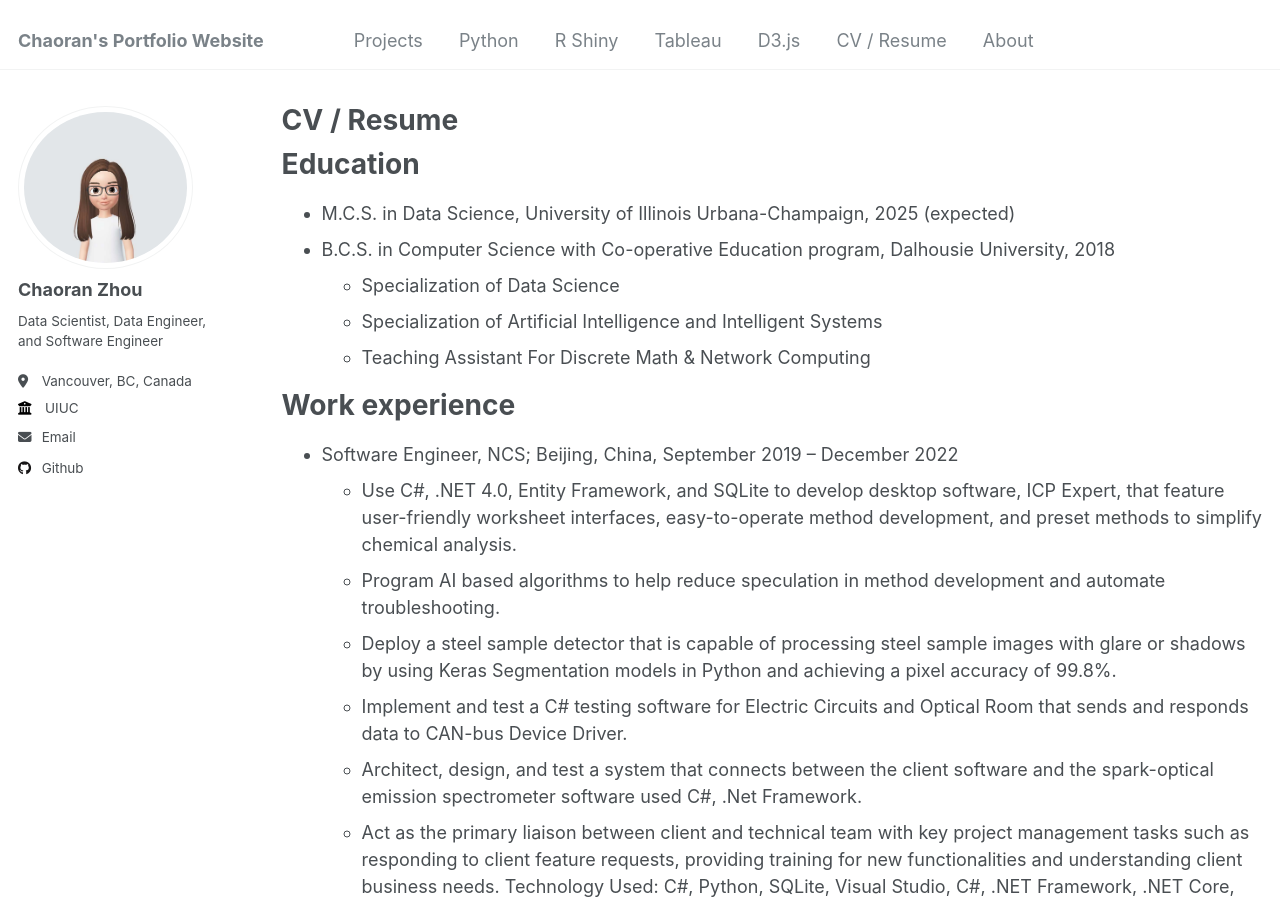
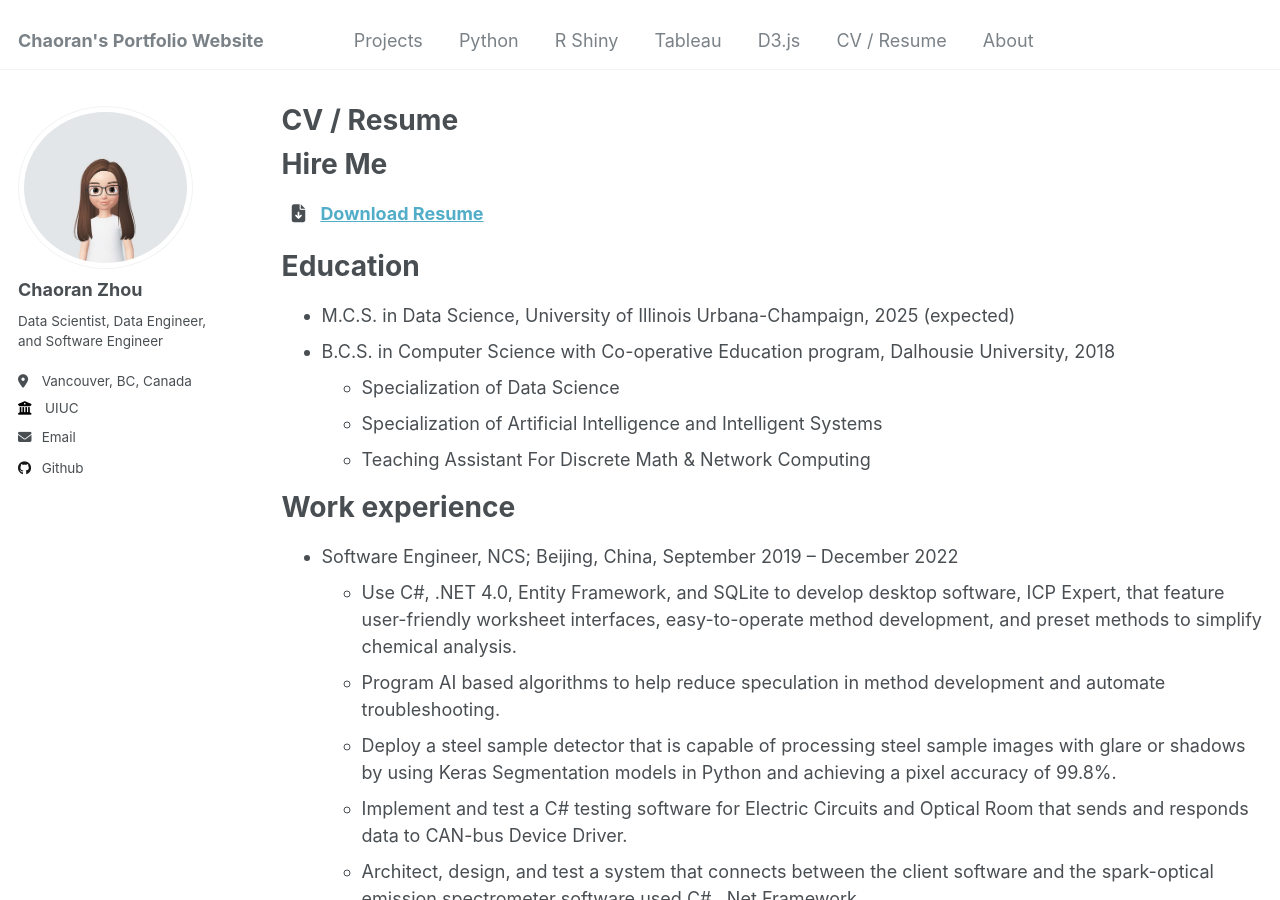
Before and after one commit to ranranrunforit/ranranrunforit.github.io, a Jekyll site: the page built from _pages/cv.md, in a window 1280 px wide and 900 px high. Built offline with Jekyll 4.4.1, drawn with Linux system fonts in a browser that asks for light colours; some of the changed text lies outside the part shown.

Commit message:
Update cv.md

```diff
--- a/_pages/cv.md
+++ b/_pages/cv.md
@@ -8,6 +8,10 @@ redirect_from:
 ---
 
 {% include base_path %}
+
+Hire Me
+======
+&nbsp; <i class="fa fa-file-download"></i> &nbsp; **[Download Resume]({{ site.url }}/files/Chaoran Zhou Resume.pdf)**
 
 Education
 ======
@@ -99,8 +103,3 @@ R shiny
   {% endfor %}</ul>
 
 -->
-
-Hire Me
-======
-
-&nbsp; <i class="fa fa-file-download"></i> &nbsp; **[Download Resume]({{ site.url }}/files/Chaoran Zhou Resume.pdf)**
```
